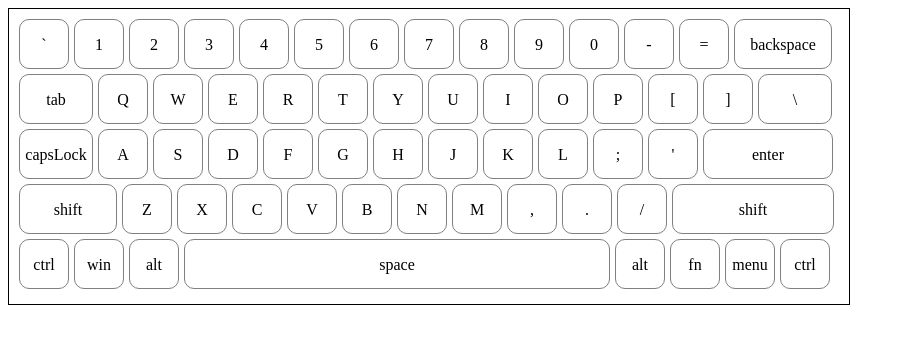
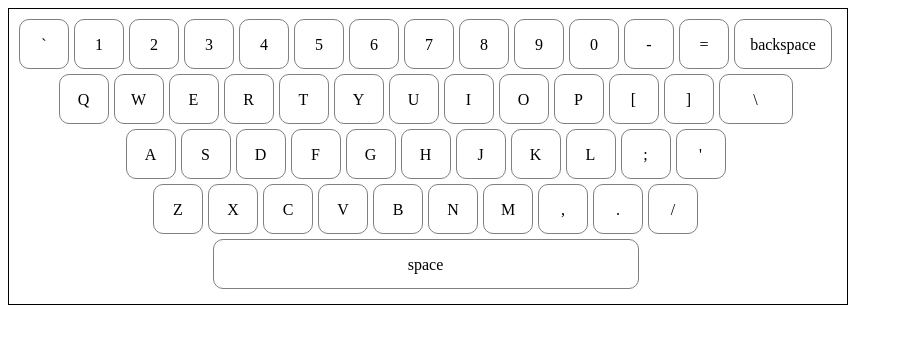
Before and after one commit to DJohnJomar/Bogo-Type, a React (Vite) app: page / in a window 1280 px wide. Shown: the top 344 px of the page, without its empty margins (0-905 px from the left). Built offline with nearby package versions, Linux system fonts and the light colour scheme.

Commit message:
feat: Hide unnecessary keys for now

```diff
--- a/src/Keyboard.jsx
+++ b/src/Keyboard.jsx
@@ -44,7 +44,7 @@ function Keyboard() {
         </div>
 
         <div className="row">
-            <Key char={"tab"} value={"Tab"} size={"medium"} pressedKey={pressedKey} />
+            {/* <Key char={"tab"} value={"Tab"} size={"medium"} pressedKey={pressedKey} /> */}
             <Key char={"Q"} value={"KeyQ"} size={"default"} pressedKey={pressedKey} />
             <Key char={"W"} value={"KeyW"} size={"default"} pressedKey={pressedKey} />
             <Key char={"E"} value={"KeyE"} size={"default"} pressedKey={pressedKey} />
@@ -61,7 +61,7 @@ function Keyboard() {
         </div>
 
         <div className="row">
-            <Key char={"capsLock"} value={"CapsLock"} size={"medium"} pressedKey={pressedKey} />
+            {/* <Key char={"capsLock"} value={"CapsLock"} size={"medium"} pressedKey={pressedKey} /> */}
             <Key char={"A"} value={"KeyA"} size={"default"} pressedKey={pressedKey} />
             <Key char={"S"} value={"KeyS"} size={"default"} pressedKey={pressedKey} />
             <Key char={"D"} value={"KeyD"} size={"default"} pressedKey={pressedKey} />
@@ -73,11 +73,11 @@ function Keyboard() {
             <Key char={"L"} value={"KeyL"} size={"default"} pressedKey={pressedKey} />
             <Key char={";"} value={"Semicolon"} size={"default"} pressedKey={pressedKey} />
             <Key char={"'"} value={"Quote"} size={"default"} pressedKey={pressedKey} />
-            <Key char={"enter"} value={"Enter"} size={"x-large"} pressedKey={pressedKey} />
+            {/* <Key char={"enter"} value={"Enter"} size={"x-large"} pressedKey={pressedKey} /> */}
         </div>
 
         <div className="row">
-            <Key char={"shift"} value={"ShiftLeft"} size={"large"} pressedKey={pressedKey} />
+            {/* <Key char={"shift"} value={"ShiftLeft"} size={"large"} pressedKey={pressedKey} /> */}
             <Key char={"Z"} value={"KeyZ"} size={"default"} pressedKey={pressedKey} />
             <Key char={"X"} value={"KeyX"} size={"default"} pressedKey={pressedKey} />
             <Key char={"C"} value={"KeyC"} size={"default"} pressedKey={pressedKey} />
@@ -88,18 +88,18 @@ function Keyboard() {
             <Key char={","} value={"Comma"} size={"default"} pressedKey={pressedKey} />
             <Key char={"."} value={"Period"} size={"default"} pressedKey={pressedKey} />
             <Key char={"/"} value={"Slash"} size={"default"} pressedKey={pressedKey} />
-            <Key char={"shift"} value={"ShiftRight"} size={"xx-large"} pressedKey={pressedKey} />
+            {/* <Key char={"shift"} value={"ShiftRight"} size={"xx-large"} pressedKey={pressedKey} /> */}
         </div>
 
         <div className="row">
-            <Key char={"ctrl"} value={"ControlLeft"} size={"default"} pressedKey={pressedKey} />
-            <Key char={"win"} value={"MetaLeft"} size={"default"} pressedKey={pressedKey} />
-            <Key char={"alt"} value={"AltLeft"} size={"default"} pressedKey={pressedKey} />
+            {/* <Key char={"ctrl"} value={"ControlLeft"} size={"default"} pressedKey={pressedKey} /> */}
+            {/* <Key char={"win"} value={"MetaLeft"} size={"default"} pressedKey={pressedKey} /> */}
+            {/* <Key char={"alt"} value={"AltLeft"} size={"default"} pressedKey={pressedKey} /> */}
             <Key char={"space"} value={"Space"} size={"spacebar"} pressedKey={pressedKey} />
-            <Key char={"alt"} value={"AltRight"} size={"default"} pressedKey={pressedKey} />
-            <Key char={"fn"} value={"Fn"} size={"default"} pressedKey={pressedKey} />
-            <Key char={"menu"} value={"ContextMenu"} size={"default"} pressedKey={pressedKey} />
-            <Key char={"ctrl"} value={"ControlRight"} size={"default"} pressedKey={pressedKey} />
+            {/* <Key char={"alt"} value={"AltRight"} size={"default"} pressedKey={pressedKey} /> */}
+            {/* <Key char={"fn"} value={"Fn"} size={"default"} pressedKey={pressedKey} /> */}
+            {/* <Key char={"menu"} value={"ContextMenu"} size={"default"} pressedKey={pressedKey} /> */}
+            {/* <Key char={"ctrl"} value={"ControlRight"} size={"default"} pressedKey={pressedKey} /> */}
         </div>
     </div>
 
--- a/src/assets/styles/Keyboard.css
+++ b/src/assets/styles/Keyboard.css
@@ -1,6 +1,7 @@
 .Keyboard{
     display:flex;
     flex-direction: column;
+    align-items: center;
     width:100vw;
     max-width: fit-content;
     padding:10px;
```
Also changed, not shown: 1 other file (tests, documents, lock files or other folders).
